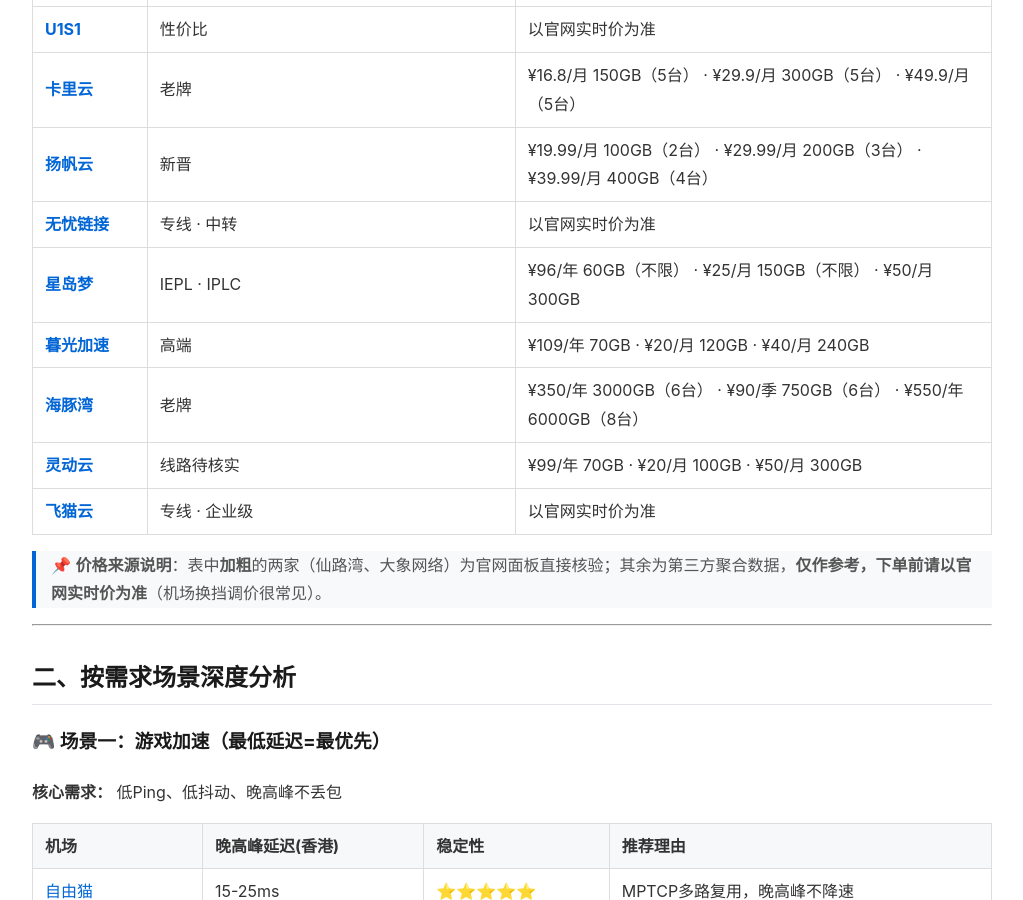
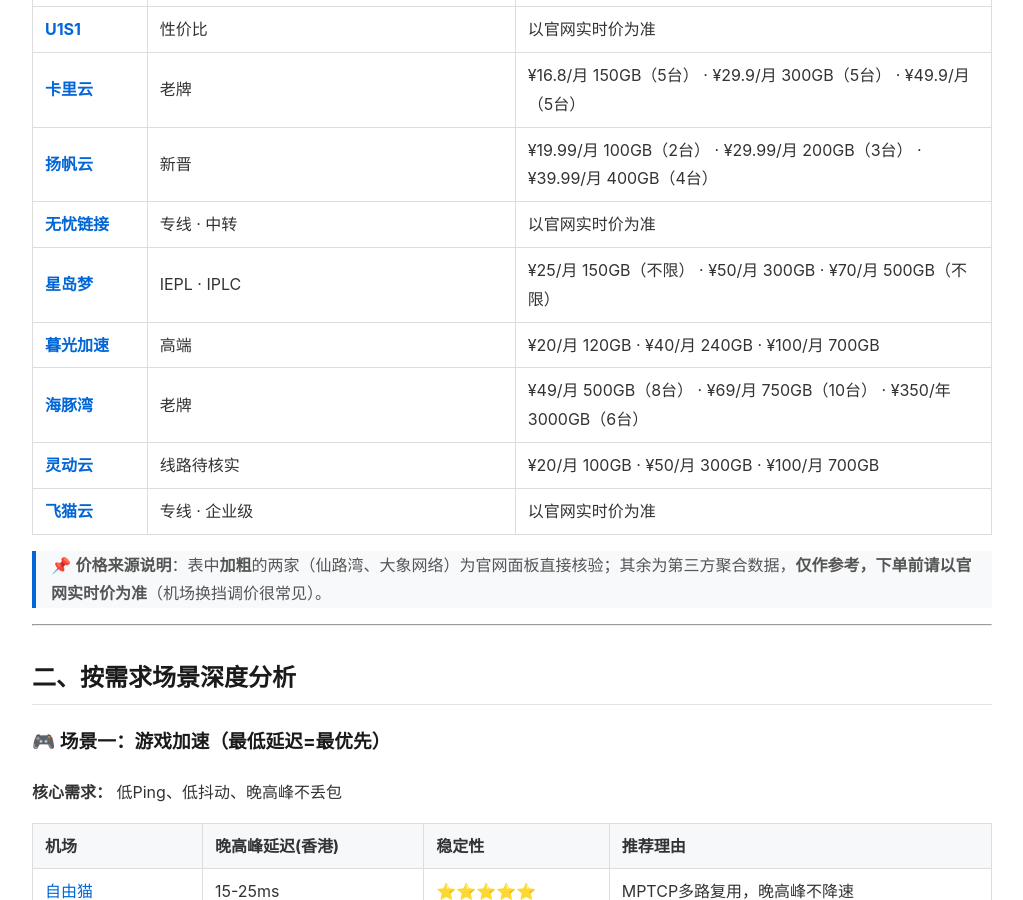
Before and after one commit to yezuofan/free-internet-guide, a Jekyll site: the page built from getting-started/airport-ranking-july-2026.md, in a window 1280 px wide and 900 px high, scrolled down 3270 px. Shown: the whole window, without its empty margins (128-1151 px from the left). Built offline with Jekyll 4.4.1, drawn with Linux system fonts in a browser that asks for light colours; our own code applies the rules of GitHub Pages for plain Markdown files.

```diff
--- a/getting-started/airport-ranking-july-2026.md
+++ b/getting-started/airport-ranking-july-2026.md
@@ -99,10 +99,10 @@
 | [**卡里云**](https://api.huanghaiwan.com/go/卡里云) | 老牌 | ¥16.8/月 150GB（5台） · ¥29.9/月 300GB（5台） · ¥49.9/月（5台） |
 | [**扬帆云**](https://api.huanghaiwan.com/go/扬帆云) | 新晋 | ¥19.99/月 100GB（2台） · ¥29.99/月 200GB（3台） · ¥39.99/月 400GB（4台） |
 | [**无忧链接**](https://api.huanghaiwan.com/go/无忧链接) | 专线 · 中转 | 以官网实时价为准 |
-| [**星岛梦**](https://api.huanghaiwan.com/go/星岛梦) | IEPL · IPLC | ¥96/年 60GB（不限） · ¥25/月 150GB（不限） · ¥50/月 300GB |
-| [**暮光加速**](https://api.huanghaiwan.com/go/暮光加速) | 高端 | ¥109/年 70GB · ¥20/月 120GB · ¥40/月 240GB |
-| [**海豚湾**](https://api.huanghaiwan.com/go/海豚湾) | 老牌 | ¥350/年 3000GB（6台） · ¥90/季 750GB（6台） · ¥550/年 6000GB（8台） |
-| [**灵动云**](https://api.huanghaiwan.com/go/灵动云) | 线路待核实 | ¥99/年 70GB · ¥20/月 100GB · ¥50/月 300GB |
+| [**星岛梦**](https://api.huanghaiwan.com/go/星岛梦) | IEPL · IPLC | ¥25/月 150GB（不限） · ¥50/月 300GB · ¥70/月 500GB（不限） |
+| [**暮光加速**](https://api.huanghaiwan.com/go/暮光加速) | 高端 | ¥20/月 120GB · ¥40/月 240GB · ¥100/月 700GB |
+| [**海豚湾**](https://api.huanghaiwan.com/go/海豚湾) | 老牌 | ¥49/月 500GB（8台） · ¥69/月 750GB（10台） · ¥350/年 3000GB（6台） |
+| [**灵动云**](https://api.huanghaiwan.com/go/灵动云) | 线路待核实 | ¥20/月 100GB · ¥50/月 300GB · ¥100/月 700GB |
 | [**飞猫云**](https://api.huanghaiwan.com/go/飞猫云) | 专线 · 企业级 | 以官网实时价为准 |
 
 > 📌 **价格来源说明**：表中**加粗**的两家（仙路湾、大象网络）为官网面板直接核验；其余为第三方聚合数据，**仅作参考，下单前请以官网实时价为准**（机场换挡调价很常见）。
```
